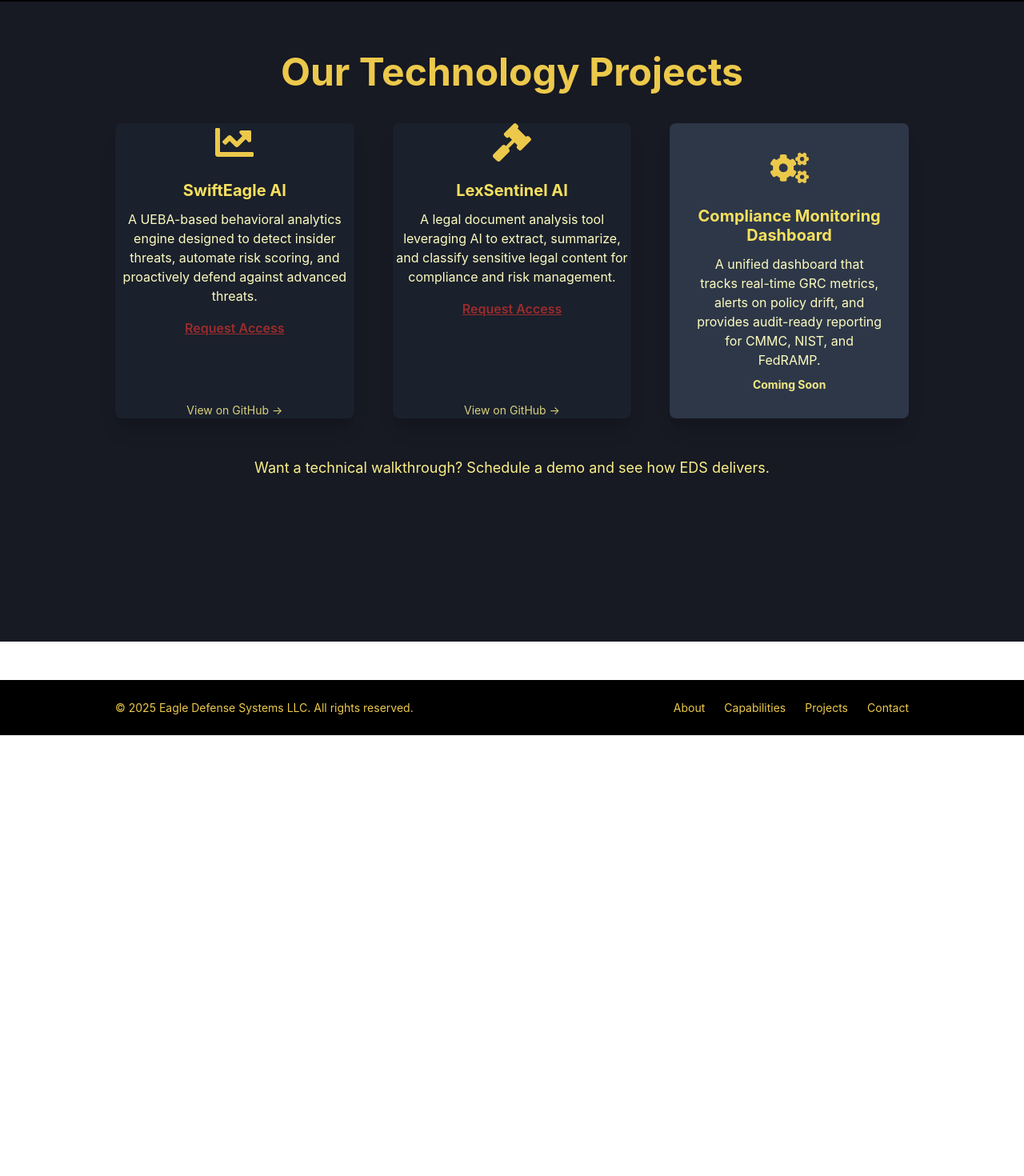
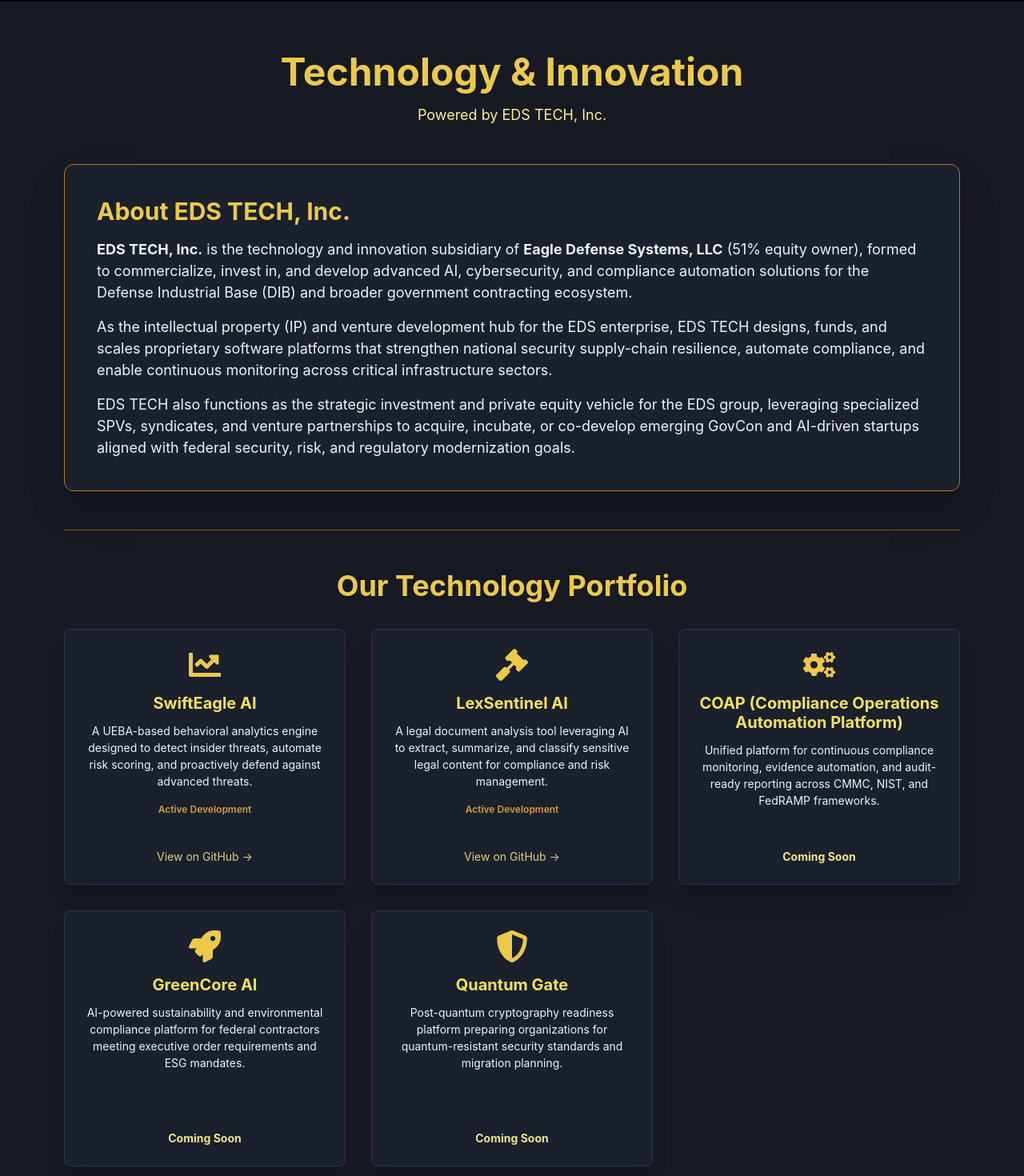
Before and after one commit to securedbyjc/eagledefensesys.tech, a React (Create React App) app: page /projects in a window 1280 px wide. Shown: the part 80-1550 px from the top of the page at 80% size. Before the commit the page ends 999 px from the top, so only its background shows below. Built offline with nearby package versions, Linux system fonts and the light colour scheme.

Commit message:
Restructure Projects page with EDS TECH Inc introduction, remove public repo links

```diff
--- a/src/pages/Projects.tsx
+++ b/src/pages/Projects.tsx
@@ -9,17 +9,19 @@
   Text,
   Icon,
   Link,
+  Divider,
+  VStack,
 } from "@chakra-ui/react";
-import { FaCogs, FaChartLine, FaGavel } from "react-icons/fa";
+import { FaCogs, FaChartLine, FaGavel, FaRocket, FaShieldAlt } from "react-icons/fa";
 import type { IconType } from "react-icons";
 
 interface Project {
   title: string;
   description: string;
-  icon: IconType;            // <-- accept react-icons type
+  icon: IconType;
   github?: string;
   comingSoon?: boolean;
-  accessLink?: string;
+  status?: string;
 }
 
 const projects: Project[] = [
@@ -28,74 +30,118 @@
     description:
       "A UEBA-based behavioral analytics engine designed to detect insider threats, automate risk scoring, and proactively defend against advanced threats.",
     icon: FaChartLine,
-    github: "https://github.com/securedbyjc/SwiftEagle-AI",
-    accessLink: "/projects/swifteagle-access",
+    status: "Active Development",
   },
   {
     title: "LexSentinel AI",
     description:
       "A legal document analysis tool leveraging AI to extract, summarize, and classify sensitive legal content for compliance and risk management.",
     icon: FaGavel,
-    github: "https://github.com/securedbyjc/lexsentinel-ai",
-    accessLink: "/projects/lexsentinel-access",
+    status: "Active Development",
   },
   {
-    title: "Compliance Monitoring Dashboard",
+    title: "COAP (Compliance Operations Automation Platform)",
     description:
-      "A unified dashboard that tracks real-time GRC metrics, alerts on policy drift, and provides audit-ready reporting for CMMC, NIST, and FedRAMP.",
+      "Unified platform for continuous compliance monitoring, evidence automation, and audit-ready reporting across CMMC, NIST, and FedRAMP frameworks.",
     icon: FaCogs,
+    comingSoon: true,
+  },
+  {
+    title: "GreenCore AI",
+    description:
+      "AI-powered sustainability and environmental compliance platform for federal contractors meeting executive order requirements and ESG mandates.",
+    icon: FaRocket,
+    comingSoon: true,
+  },
+  {
+    title: "Quantum Gate",
+    description:
+      "Post-quantum cryptography readiness platform preparing organizations for quantum-resistant security standards and migration planning.",
+    icon: FaShieldAlt,
     comingSoon: true,
   },
 ];
 
 const Projects: React.FC = () => (
   <Box as="section" bg="gray.900" color="yellow.400" py={16} minH="100vh">
-    <Container maxW="5xl">
-      <Heading as="h1" size="2xl" mb={10} textAlign="center">
-        Our Technology Projects
+    <Container maxW="6xl">
+      {/* Main Heading */}
+      <Heading as="h1" size="2xl" mb={4} textAlign="center">
+        Technology & Innovation
       </Heading>
-      <SimpleGrid columns={{ base: 1, md: 3 }} spacing={12}>
+      <Text fontSize="lg" color="yellow.200" textAlign="center" mb={12}>
+        Powered by EDS TECH, Inc.
+      </Text>
+
+      {/* EDS TECH Introduction */}
+      <Box
+        bg="gray.800"
+        p={{ base: 6, md: 10 }}
+        borderRadius="xl"
+        boxShadow="2xl"
+        mb={12}
+        borderWidth="1px"
+        borderColor="yellow.600"
+      >
+        <VStack spacing={4} align="start">
+          <Heading as="h2" size="lg" color="yellow.400">
+            About EDS TECH, Inc.
+          </Heading>
+          <Text color="gray.100" fontSize={{ base: "md", md: "lg" }}>
+            <strong>EDS TECH, Inc.</strong> is the technology and innovation subsidiary of{" "}
+            <strong>Eagle Defense Systems, LLC</strong> (51% equity owner), formed to commercialize,
+            invest in, and develop advanced AI, cybersecurity, and compliance automation solutions
+            for the Defense Industrial Base (DIB) and broader government contracting ecosystem.
+          </Text>
+          <Text color="gray.100" fontSize={{ base: "md", md: "lg" }}>
+            As the intellectual property (IP) and venture development hub for the EDS enterprise,
+            EDS TECH designs, funds, and scales proprietary software platforms that strengthen
+            national security supply-chain resilience, automate compliance, and enable continuous
+            monitoring across critical infrastructure sectors.
+          </Text>
+          <Text color="gray.100" fontSize={{ base: "md", md: "lg" }}>
+            EDS TECH also functions as the strategic investment and private equity vehicle for the
+            EDS group, leveraging specialized SPVs, syndicates, and venture partnerships to acquire,
+            incubate, or co-develop emerging GovCon and AI-driven startups aligned with federal
+            security, risk, and regulatory modernization goals.
+          </Text>
+        </VStack>
+      </Box>
+
+      <Divider borderColor="yellow.600" mb={12} />
+
+      {/* Projects Section */}
+      <Heading as="h2" size="xl" mb={8} textAlign="center" color="yellow.400">
+        Our Technology Portfolio
+      </Heading>
+
+      <SimpleGrid columns={{ base: 1, md: 2, lg: 3 }} spacing={8}>
         {projects.map((project, idx) => {
-          const { title, description, icon, github, comingSoon, accessLink } =
-            project;
-
-          const AccessLink = accessLink ? (
-            <Link
-              href={accessLink}
-              color="red.700"
-              fontWeight="semibold"
-              textDecoration="underline"
-              mt={2}
-              display="block"
-              onClick={(e) => e.stopPropagation()}
-            >
-              Request Access
-            </Link>
-          ) : null;
+          const { title, description, icon, github, comingSoon, status } = project;
 
           if (comingSoon) {
             return (
               <Box
                 key={idx}
-                bg="gray.700"
-                p={8}
+                bg="gray.800"
+                p={6}
                 borderRadius="lg"
                 boxShadow="xl"
                 display="flex"
                 flexDirection="column"
                 alignItems="center"
-                minH="340px"
-                height="100%"
+                minH="320px"
+                borderWidth="1px"
+                borderColor="gray.700"
                 position="relative"
               >
-                <Icon as={icon as ElementType} boxSize={12} color="yellow.400" mb={4} />
-                <Heading as="h3" size="md" mb={3} mt={2} color="yellow.300" textAlign="center">
+                <Icon as={icon as ElementType} boxSize={10} color="yellow.400" mb={4} />
+                <Heading as="h3" size="md" mb={3} color="yellow.300" textAlign="center">
                   {title}
                 </Heading>
-                <Text color="yellow.100" fontSize="md" textAlign="center" mb={2}>
+                <Text color="gray.100" fontSize="sm" textAlign="center" mb={4}>
                   {description}
                 </Text>
-                {AccessLink}
                 <Text fontSize="sm" color="yellow.200" mt="auto" opacity={0.95} fontWeight="bold">
                   Coming Soon
                 </Text>
@@ -110,9 +156,8 @@
               isExternal
               _hover={{
                 textDecoration: "none",
-                transform: "scale(1.04)",
+                transform: "scale(1.03)",
                 boxShadow: "2xl",
-                bg: "yellow.900Alpha",
               }}
               borderRadius="lg"
               transition="all 0.18s cubic-bezier(.4,0,.2,1)"
@@ -122,24 +167,30 @@
             >
               <Box
                 bg="gray.800"
+                p={6}
                 borderRadius="lg"
                 boxShadow="xl"
                 display="flex"
                 flexDirection="column"
                 alignItems="center"
-                minH="340px"
-                height="100%"
+                minH="320px"
+                borderWidth="1px"
+                borderColor="gray.700"
                 transition="all 0.18s cubic-bezier(.4,0,.2,1)"
-                _groupHover={{ bg: "gray.700" }}
+                _groupHover={{ bg: "gray.700", borderColor: "yellow.500" }}
               >
-                <Icon as={icon as ElementType} boxSize={12} color="yellow.400" mb={4} />
-                <Heading as="h3" size="md" mb={3} mt={2} color="yellow.300" textAlign="center">
+                <Icon as={icon as ElementType} boxSize={10} color="yellow.400" mb={4} />
+                <Heading as="h3" size="md" mb={3} color="yellow.300" textAlign="center">
                   {title}
                 </Heading>
-                <Text color="yellow.100" fontSize="md" textAlign="center" mb={2}>
+                <Text color="gray.100" fontSize="sm" textAlign="center" mb={4}>
                   {description}
                 </Text>
-                {AccessLink}
+                {status && (
+                  <Text fontSize="xs" color="yellow.500" mb={2} fontWeight="semibold">
+                    {status}
+                  </Text>
+                )}
                 <Text fontSize="sm" color="yellow.200" mt="auto" opacity={0.85}>
                   View on GitHub &rarr;
                 </Text>
@@ -148,9 +199,25 @@
           );
         })}
       </SimpleGrid>
-      <Stack mt={12} align="center">
-        <Text fontSize="lg" color="yellow.200">
-          Want a technical walkthrough? Schedule a demo and see how EDS delivers.
+
+      <Divider borderColor="yellow.600" my={12} />
+
+      {/* Call to Action */}
+      <Stack spacing={4} align="center" textAlign="center">
+        <Heading as="h3" size="lg" color="yellow.400">
+          Innovation for National Security
+        </Heading>
+        <Text fontSize="lg" color="yellow.200" maxW="3xl">
+          EDS TECH bridges mission-critical innovation with responsible capital — uniting
+          cybersecurity, artificial intelligence, and governance to power the next generation
+          of secure, compliant, and resilient federal and commercial technology ecosystems.
+        </Text>
+        <Text fontSize="md" color="gray.300" mt={4}>
+          Want a technical walkthrough or partnership discussion?{" "}
+          <Link href="/contact" color="yellow.400" textDecoration="underline">
+            Contact us
+          </Link>{" "}
+          to schedule a demo.
         </Text>
       </Stack>
     </Container>
```
